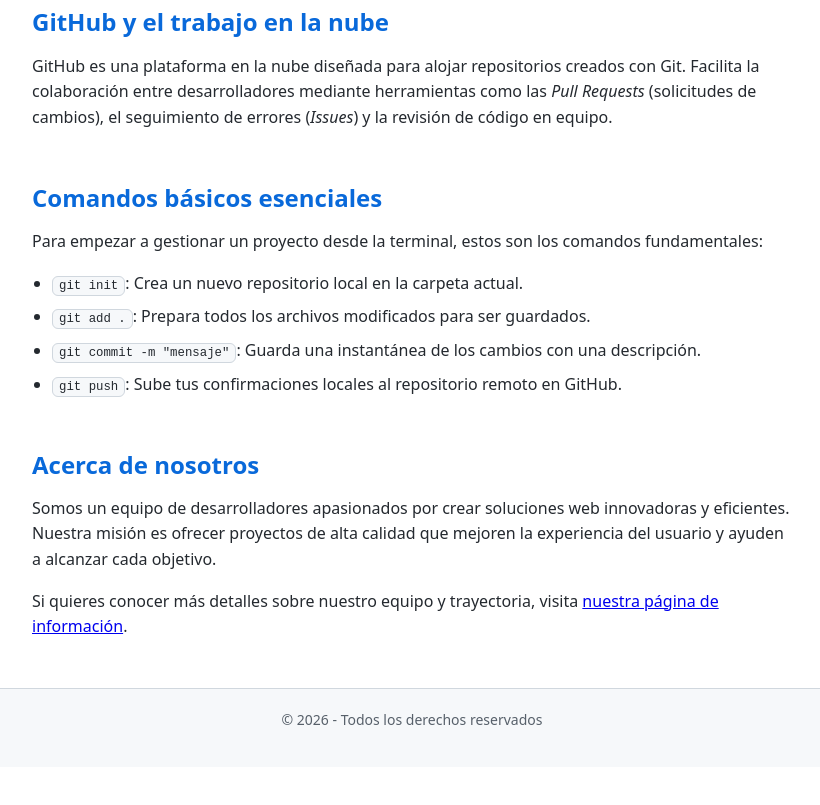
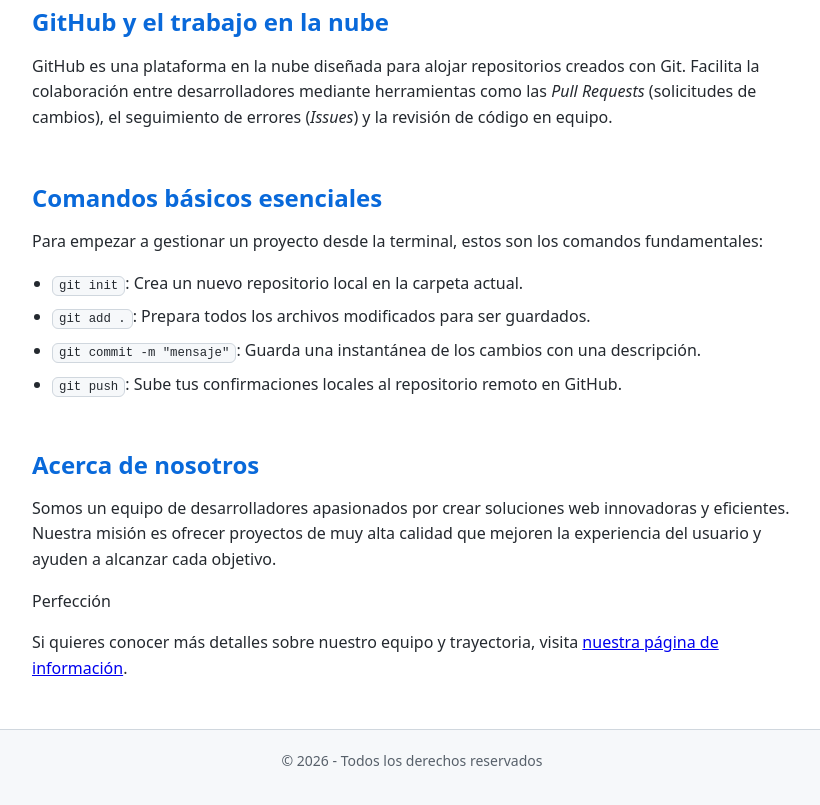
Before and after one commit to jmanzanera-edu/Proyecto-Web-JuMaBa2627, a plain HTML site: page index.html in a window 1280 px wide. Shown: the part 371-1176 px from the top of the page, without its empty margins (228-1048 px from the left). Before the commit the page ends 1138 px from the top, so only its background shows below. Drawn offline with Linux system fonts and the light colour scheme.

Commit message:
Texto modificado about

```diff
--- a/index.html
+++ b/index.html
@@ -61,8 +61,9 @@
                         <section id="about">
                 <h2>Acerca de nosotros</h2>
                 <p>Somos un equipo de desarrolladores apasionados por crear soluciones web innovadoras y eficientes.
-                    Nuestra misión es ofrecer proyectos de alta calidad que mejoren la experiencia del usuario y
+                    Nuestra misión es ofrecer proyectos de muy alta calidad que mejoren la experiencia del usuario y
                     ayuden a alcanzar cada objetivo.</p>
+                    <p>Perfección  </p>
                 <p>Si quieres conocer más detalles sobre nuestro equipo y trayectoria, visita <a href="../pages/about.html">nuestra página de información</a>.</p>
             </section>
 
```
